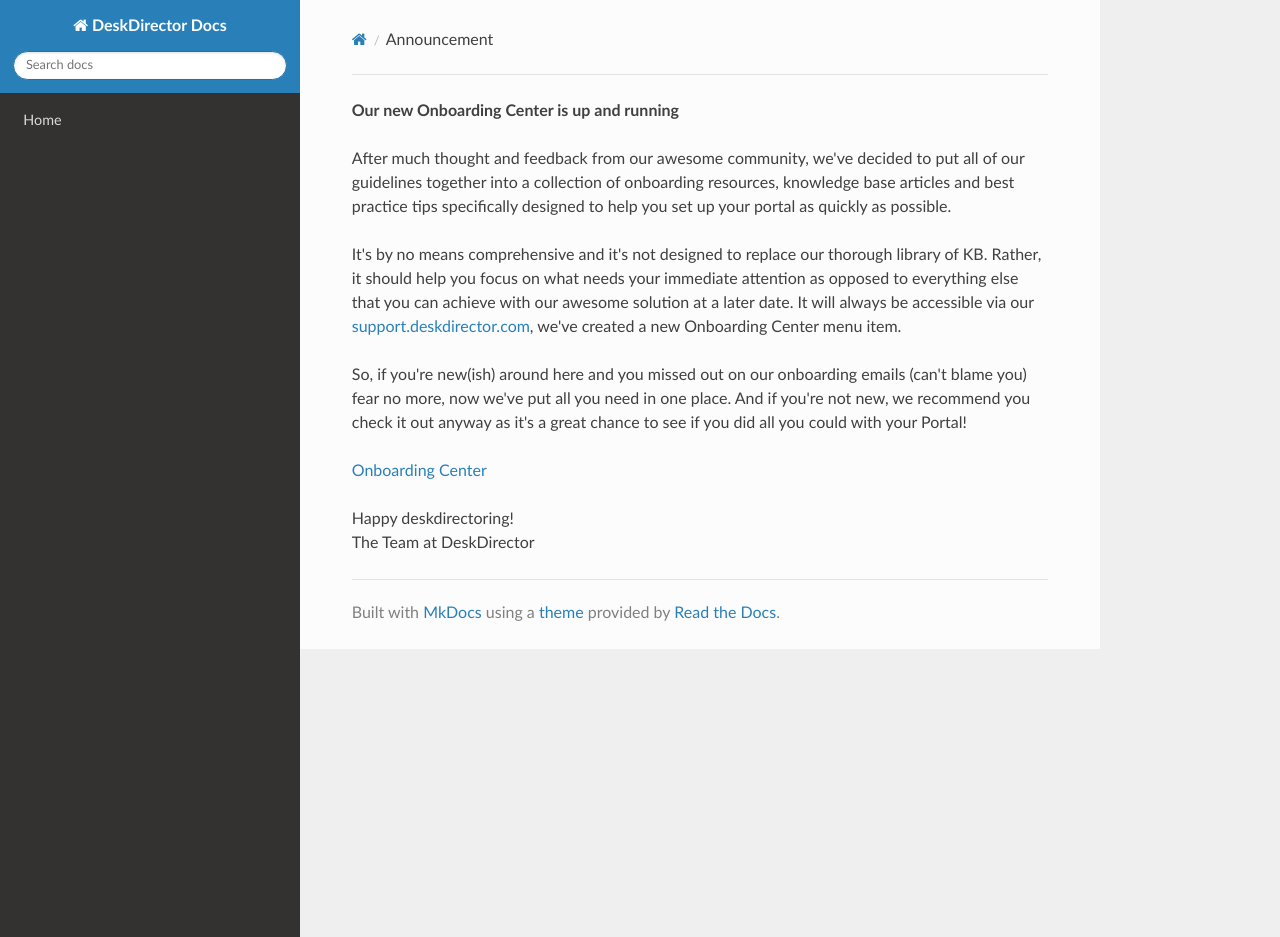
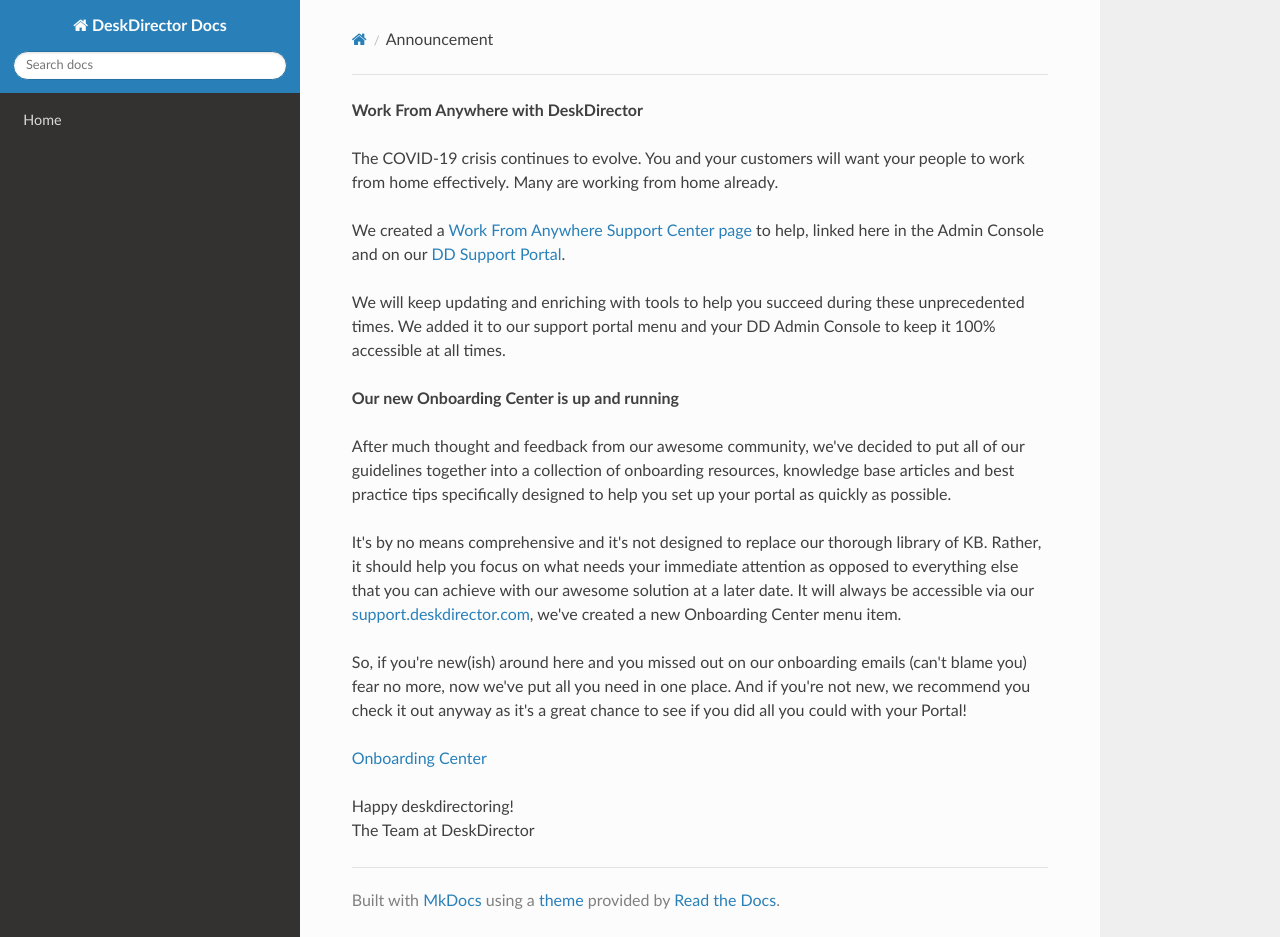
Before and after one commit to DeskDirector/docs, an MkDocs documentation site: the page built from docs/_contents/admin/home/announcement.md, in a window 1280 px wide and 937 px high. Built offline with MkDocs 1.6.1, drawn with Linux system fonts in a browser that asks for light colours; nearby versions of some CDN libraries; old or Windows-style settings are respelled for this version of MkDocs.

Commit message:
Update announcement.md

```diff
--- a/docs/_contents/admin/home/announcement.md
+++ b/docs/_contents/admin/home/announcement.md
@@ -1,3 +1,13 @@
+**Work From Anywhere with DeskDirector**
+
+The COVID-19 crisis continues to evolve. You and your customers will want your people to work from home effectively. Many are working from home already.
+
+We created a [Work From Anywhere Support Center page](https://deskdirector.com/wfh) to help, linked here in the Admin Console and on our [DD Support Portal](https://support.deskdirector.com/).
+
+We will keep updating and enriching with tools to help you succeed during these unprecedented times. We added it to our support portal menu and your DD Admin Console to keep it 100% accessible at all times.
+
+
+
 **Our new Onboarding Center is up and running**
 
 After much thought and feedback from our awesome community, we've decided to put all of our guidelines together into a collection of onboarding resources, knowledge base articles and best practice tips specifically designed to help you set up your portal as quickly as possible.
```
